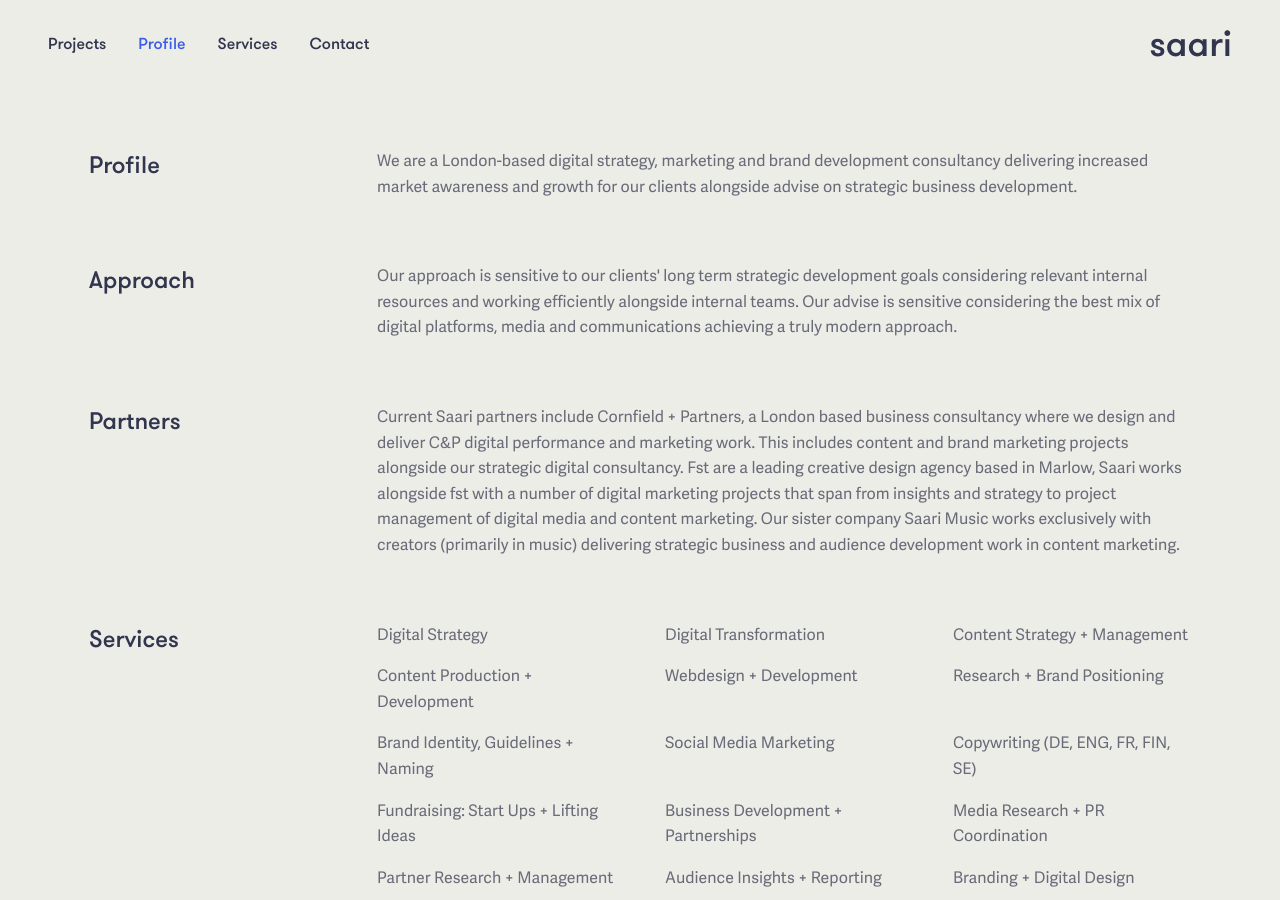
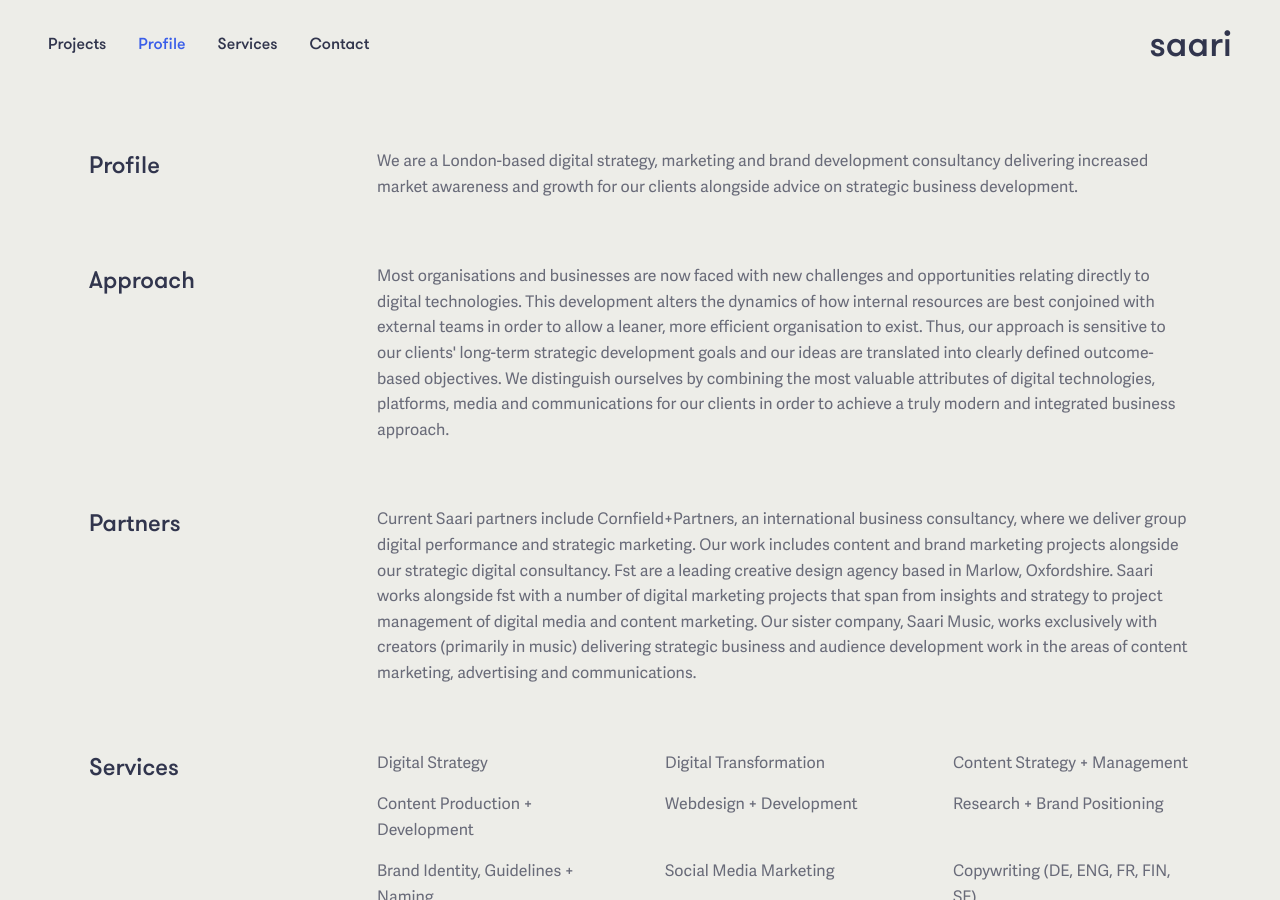
Before and after one commit to garethjohnsdesign/saari.co.uk, a Jekyll site: the page built from profile.md, in a window 1280 px wide and 900 px high. Built offline with Jekyll 4.4.1, drawn with Linux system fonts in a browser that asks for light colours.

Commit message:
Updated Kingdom Of Origin and 5 other files

```diff
--- a/_projects/kingdom-of-origin.markdown
+++ b/_projects/kingdom-of-origin.markdown
@@ -3,8 +3,9 @@
 date: 2013-03-04 00:00:00 Z
 position: 3
 image: "/uploads/kingdom-of-origin.jpg"
-lead: A comprehensive legal framework including terms of service, privacy policies
-  for a new children’s apparel brand and eCommerce proposition.
+lead: A comprehensive legal framework including confidentiality agreements, terms
+  & conditions of service and privacy policies for a brand new children’s apparel
+  brand and eCommerce proposition.
 is-featured: true
 is-hero: true
 services:
--- a/_projects/mission-media.markdown
+++ b/_projects/mission-media.markdown
@@ -3,9 +3,9 @@
 date: 2013-03-04 00:00:00 Z
 position: 4
 image: "/uploads/mission-media.jpg"
-lead: Successfully developed a leading international media business digital eco system
-  and marketing operation. Managed digital teams and launched new products to accomplish
-  digital business growth.
+lead: Developing and implementing a leading international media business digital ecosystem
+  and marketing operation. Managing digital teams and launching innovative products
+  to accomplish exponential digital business growth.
 is-featured: true
 is-hero: true
 services:
--- a/profile.md
+++ b/profile.md
@@ -3,19 +3,25 @@
 position: 2
 profile-text: We are a London-based digital strategy, marketing and brand development
   consultancy delivering increased market awareness and growth for our clients alongside
-  advise on strategic business development.
-approach-text: Our approach is sensitive to our clients' long term strategic development
-  goals considering relevant internal resources and working efficiently alongside
-  internal teams. Our advise is sensitive considering the best mix of digital platforms,
-  media and communications achieving a truly modern approach.
-partners-text: "Current Saari partners include Cornfield + Partners, a London based
-  business consultancy where we design and deliver C&P digital performance and marketing
-  work. This includes content and brand marketing projects alongside our strategic
-  digital consultancy. \n\nFst are a leading creative design agency based in Marlow,
+  advice on strategic business development.
+approach-text: "Most organisations and businesses are now faced with new challenges
+  and opportunities relating directly to digital technologies. This development alters
+  the dynamics of how internal resources are best conjoined with external teams in
+  order to allow a leaner, more efficient organisation to exist. Thus, our approach
+  is sensitive to our clients' long-term strategic development goals and our ideas
+  are translated into clearly defined outcome-based objectives. \n\nWe distinguish
+  ourselves by combining the most valuable attributes of digital technologies, platforms,
+  media and communications for our clients in order to achieve a truly modern and
+  integrated business approach. "
+partners-text: "Current Saari partners include Cornfield+Partners, an international
+  business consultancy, where we deliver group digital performance and strategic marketing.
+  Our work includes content and brand marketing projects alongside our strategic digital
+  consultancy.\n\nFst are a leading creative design agency based in Marlow, Oxfordshire.
   Saari works alongside fst with a number of digital marketing projects that span
   from insights and strategy to project management of digital media and content marketing.
-  \n\nOur sister company Saari Music works exclusively with creators (primarily in
-  music) delivering strategic business and audience development work in content marketing."
+  \n\nOur sister company, Saari Music, works exclusively with creators (primarily
+  in music) delivering strategic business and audience development work in the areas
+  of content marketing, advertising and communications."
 services-list:
 - Digital Strategy
 - Digital Transformation
```
Also changed, not shown: contact.md (+5 -1 lines), index.md (+6 -7 lines), services.md (+1 -1 lines).
